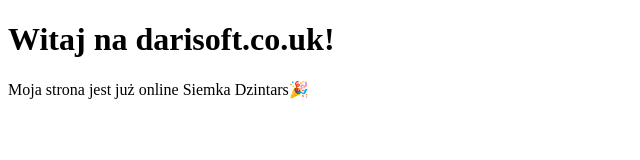
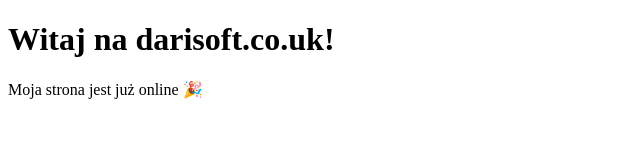
Before and after one commit to darisoft1203/website, a plain HTML site: page index.html in a window 1280 px wide. Shown: the whole page, without its empty margins (0-640 px from the left). Drawn offline with Linux system fonts and the light colour scheme.

Commit message:
Update welcome message in index.html

```diff
--- a/index.html
+++ b/index.html
@@ -6,6 +6,6 @@
 </head>
 <body>
     <h1>Witaj na darisoft.co.uk!</h1>
-    <p>Moja strona jest już online Siemka Dzintars🎉</p>
+    <p>Moja strona jest już online 🎉</p>
 </body>
 </html>
```
